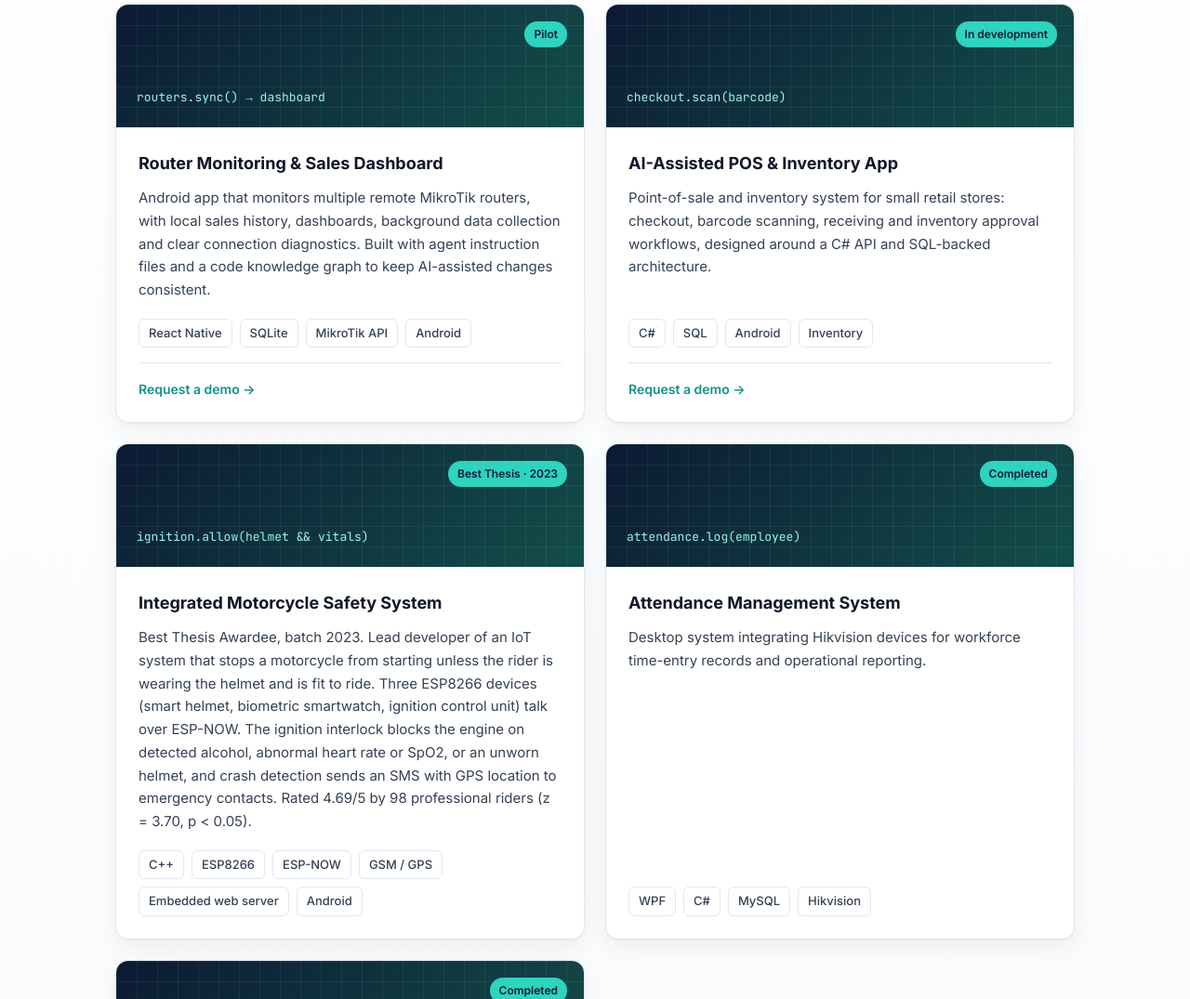
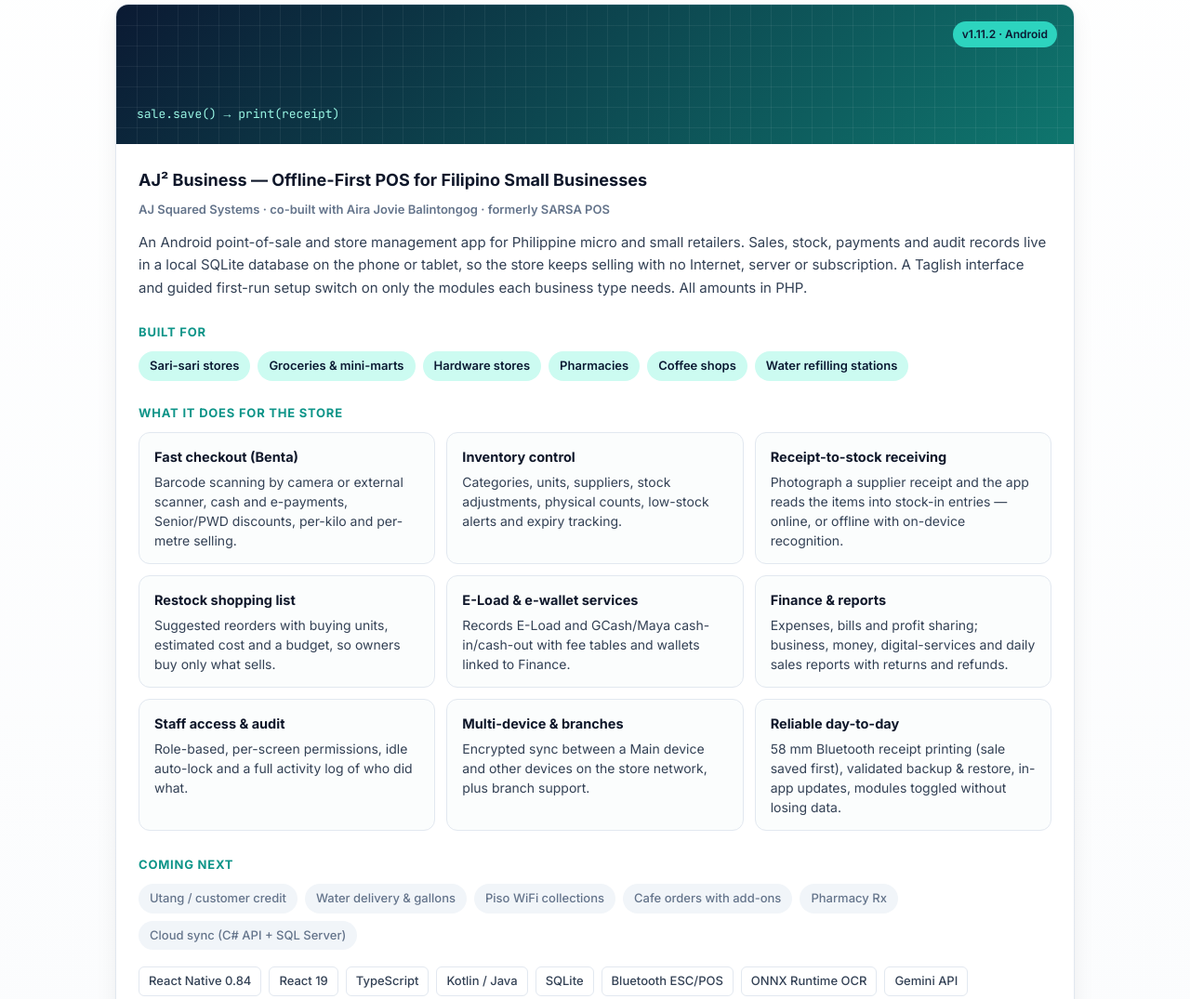
Before and after one commit to ajhonbalintongog/ajhonbalintongog.github.io, a plain HTML site: page index.html in a window 1280 px wide. Shown: the part 4237-5312 px from the top of the page at 93% size. Drawn offline with Linux system fonts and the light colour scheme.

Commit message:
Rework Projects section: feature AJ² Business POS

```diff
--- a/index.html
+++ b/index.html
@@ -124,6 +124,21 @@
   .proj .links a{color:var(--accent);display:inline-flex;align-items:center;gap:6px}
   .proj .links a:hover{text-decoration:underline}
   .proj .links .muted{color:var(--muted);font-weight:500}
+
+  .proj.featured{grid-column:1/-1}
+  .proj.featured .proj-top{height:150px;background:linear-gradient(135deg,var(--navy),#0f766e)}
+  .proj .by{font-size:13px;font-weight:600;color:var(--muted);margin:-4px 0 12px}
+  .proj .sub{font-size:13px;font-weight:700;letter-spacing:.06em;text-transform:uppercase;color:var(--accent);margin:6px 0 10px}
+  .feat-grid{display:grid;grid-template-columns:repeat(3,1fr);gap:12px;margin-bottom:20px}
+  .feat{border:1px solid var(--line);border-radius:12px;padding:14px 16px;background:#fbfdfd}
+  .feat b{display:block;color:var(--ink);font-size:14.5px;margin-bottom:4px}
+  .feat span{font-size:14px;line-height:1.5;display:block}
+  .biz{display:flex;flex-wrap:wrap;gap:8px;margin-bottom:18px}
+  .biz span{font-size:13px;font-weight:600;color:var(--navy);background:var(--accent-soft);padding:5px 12px;border-radius:999px}
+  .biz span.soon{background:#f1f5f9;color:var(--muted);font-weight:500}
+  .proj.featured p{flex:none}
+  @media (max-width:900px){.feat-grid{grid-template-columns:1fr 1fr}}
+  @media (max-width:680px){.feat-grid{grid-template-columns:1fr}.proj.featured .proj-top{height:132px}}
 
   /* Education */
   .edu-grid{display:grid;grid-template-columns:1fr 1fr;gap:22px}
@@ -330,21 +345,46 @@
     <h2>Things I've built on my own</h2>
     <p class="section-intro">Side projects and my engineering capstone, built to solve real problems. Source code is private — demos and code walkthroughs are available on request.</p>
     <div class="proj-grid">
+      <article class="proj featured reveal">
+        <div class="proj-top"><span class="status">v1.11.2 · Android</span><span class="code mono">sale.save() → print(receipt)</span></div>
+        <div class="proj-body">
+          <h3>AJ² Business — Offline-First POS for Filipino Small Businesses</h3>
+          <div class="by">AJ Squared Systems · co-built with Aira Jovie Balintongog · formerly SARSA POS</div>
+          <p>An Android point-of-sale and store management app for Philippine micro and small retailers. Sales, stock, payments and audit records live in a local SQLite database on the phone or tablet, so the store keeps selling with no Internet, server or subscription. A Taglish interface and guided first-run setup switch on only the modules each business type needs. All amounts in PHP.</p>
+
+          <div class="sub">Built for</div>
+          <div class="biz">
+            <span>Sari-sari stores</span><span>Groceries &amp; mini-marts</span><span>Hardware stores</span><span>Pharmacies</span><span>Coffee shops</span><span>Water refilling stations</span>
+          </div>
+
+          <div class="sub">What it does for the store</div>
+          <div class="feat-grid">
+            <div class="feat"><b>Fast checkout (Benta)</b><span>Barcode scanning by camera or external scanner, cash and e-payments, Senior/PWD discounts, per-kilo and per-metre selling.</span></div>
+            <div class="feat"><b>Inventory control</b><span>Categories, units, suppliers, stock adjustments, physical counts, low-stock alerts and expiry tracking.</span></div>
+            <div class="feat"><b>Receipt-to-stock receiving</b><span>Photograph a supplier receipt and the app reads the items into stock-in entries — online, or offline with on-device recognition.</span></div>
+            <div class="feat"><b>Restock shopping list</b><span>Suggested reorders with buying units, estimated cost and a budget, so owners buy only what sells.</span></div>
+            <div class="feat"><b>E-Load &amp; e-wallet services</b><span>Records E-Load and GCash/Maya cash-in/cash-out with fee tables and wallets linked to Finance.</span></div>
+            <div class="feat"><b>Finance &amp; reports</b><span>Expenses, bills and profit sharing; business, money, digital-services and daily sales reports with returns and refunds.</span></div>
+            <div class="feat"><b>Staff access &amp; audit</b><span>Role-based, per-screen permissions, idle auto-lock and a full activity log of who did what.</span></div>
+            <div class="feat"><b>Multi-device &amp; branches</b><span>Encrypted sync between a Main device and other devices on the store network, plus branch support.</span></div>
+            <div class="feat"><b>Reliable day-to-day</b><span>58 mm Bluetooth receipt printing (sale saved first), validated backup &amp; restore, in-app updates, modules toggled without losing data.</span></div>
+          </div>
+
+          <div class="sub">Coming next</div>
+          <div class="biz">
+            <span class="soon">Utang / customer credit</span><span class="soon">Water delivery &amp; gallons</span><span class="soon">Piso WiFi collections</span><span class="soon">Cafe orders with add-ons</span><span class="soon">Pharmacy Rx</span><span class="soon">Cloud sync (C# API + SQL Server)</span>
+          </div>
+
+          <div class="tags"><span class="tag">React Native 0.84</span><span class="tag">React 19</span><span class="tag">TypeScript</span><span class="tag">Kotlin / Java</span><span class="tag">SQLite</span><span class="tag">Bluetooth ESC/POS</span><span class="tag">ONNX Runtime OCR</span><span class="tag">Gemini API</span><span class="tag">AES-GCM sync</span><span class="tag">Android 8.0+</span></div>
+          <div class="links"><a href="#contact">Request a demo →</a></div>
+        </div>
+      </article>
       <article class="proj reveal">
         <div class="proj-top"><span class="status">Pilot</span><span class="code mono">routers.sync() → dashboard</span></div>
         <div class="proj-body">
           <h3>Router Monitoring &amp; Sales Dashboard</h3>
-          <p>Android app that monitors multiple remote MikroTik routers, with local sales history, dashboards, background data collection and clear connection diagnostics. Built with agent instruction files and a code knowledge graph to keep AI-assisted changes consistent.</p>
+          <p>Android app that monitors multiple remote MikroTik routers, with local sales history, dashboards, background data collection and clear connection diagnostics. Owners see per-site sales, voucher history and router health in one place, even when a site is offline.</p>
           <div class="tags"><span class="tag">React Native</span><span class="tag">SQLite</span><span class="tag">MikroTik API</span><span class="tag">Android</span></div>
-          <div class="links"><a href="#contact">Request a demo →</a></div>
-        </div>
-      </article>
-      <article class="proj reveal">
-        <div class="proj-top"><span class="status">In development</span><span class="code mono">checkout.scan(barcode)</span></div>
-        <div class="proj-body">
-          <h3>AI-Assisted POS &amp; Inventory App</h3>
-          <p>Point-of-sale and inventory system for small retail stores: checkout, barcode scanning, receiving and inventory approval workflows, designed around a C# API and SQL-backed architecture.</p>
-          <div class="tags"><span class="tag">C#</span><span class="tag">SQL</span><span class="tag">Android</span><span class="tag">Inventory</span></div>
           <div class="links"><a href="#contact">Request a demo →</a></div>
         </div>
       </article>
```
